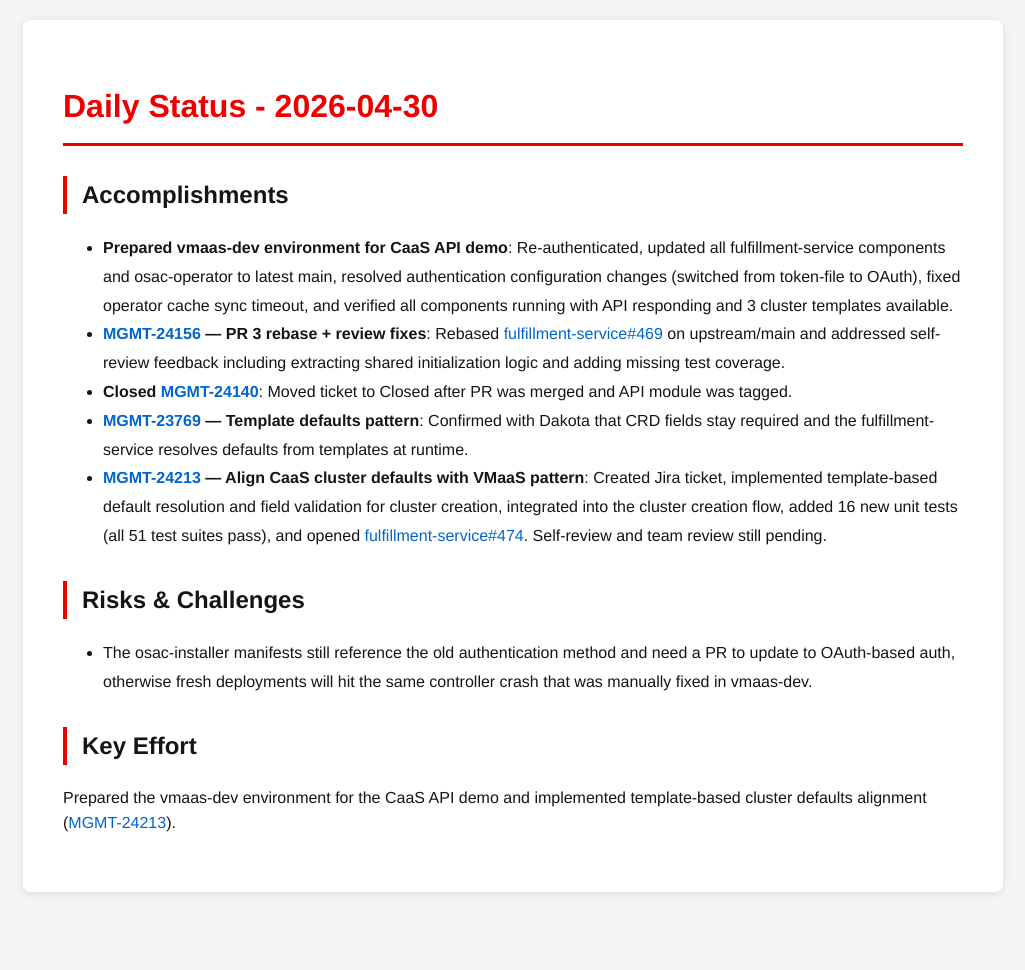
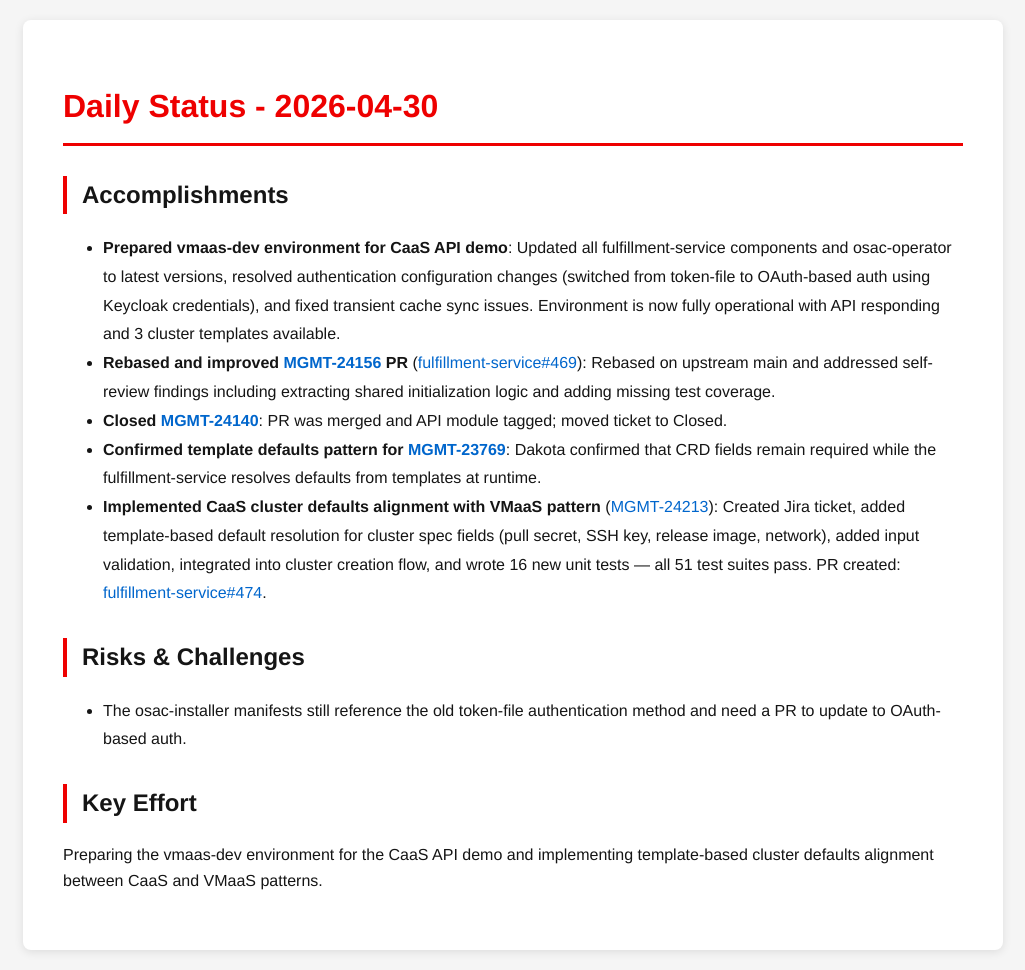
Before and after one commit to tzvatot/daily-status, a Jekyll site: the page built from 2026-04-30.md, in a window 1280 px wide. Shown: the whole page, without its empty margins (127-1152 px from the left). Built offline with Jekyll 4.4.1, drawn with Linux system fonts in a browser that asks for light colours; before the commit the page ends 912 px from its top, so only the background shows below that.

Commit message:
Daily status update - 2026-04-30

```diff
--- a/2026-04-30.md
+++ b/2026-04-30.md
@@ -7,14 +7,14 @@
 # Daily Status - 2026-04-30
 
 ## Accomplishments
-- **Prepared vmaas-dev environment for CaaS API demo**: Re-authenticated, updated all fulfillment-service components and osac-operator to latest main, resolved authentication configuration changes (switched from token-file to OAuth), fixed operator cache sync timeout, and verified all components running with API responding and 3 cluster templates available.
-- **[MGMT-24156](https://issues.redhat.com/browse/MGMT-24156) — PR 3 rebase + review fixes**: Rebased [fulfillment-service#469](https://github.com/osac-project/fulfillment-service/pull/469) on upstream/main and addressed self-review feedback including extracting shared initialization logic and adding missing test coverage.
-- **Closed [MGMT-24140](https://issues.redhat.com/browse/MGMT-24140)**: Moved ticket to Closed after PR was merged and API module was tagged.
-- **[MGMT-23769](https://issues.redhat.com/browse/MGMT-23769) — Template defaults pattern**: Confirmed with Dakota that CRD fields stay required and the fulfillment-service resolves defaults from templates at runtime.
-- **[MGMT-24213](https://issues.redhat.com/browse/MGMT-24213) — Align CaaS cluster defaults with VMaaS pattern**: Created Jira ticket, implemented template-based default resolution and field validation for cluster creation, integrated into the cluster creation flow, added 16 new unit tests (all 51 test suites pass), and opened [fulfillment-service#474](https://github.com/osac-project/fulfillment-service/pull/474). Self-review and team review still pending.
+- **Prepared vmaas-dev environment for CaaS API demo**: Updated all fulfillment-service components and osac-operator to latest versions, resolved authentication configuration changes (switched from token-file to OAuth-based auth using Keycloak credentials), and fixed transient cache sync issues. Environment is now fully operational with API responding and 3 cluster templates available.
+- **Rebased and improved [MGMT-24156](https://issues.redhat.com/browse/MGMT-24156) PR** ([fulfillment-service#469](https://github.com/osac-project/fulfillment-service/pull/469)): Rebased on upstream main and addressed self-review findings including extracting shared initialization logic and adding missing test coverage.
+- **Closed [MGMT-24140](https://issues.redhat.com/browse/MGMT-24140)**: PR was merged and API module tagged; moved ticket to Closed.
+- **Confirmed template defaults pattern for [MGMT-23769](https://issues.redhat.com/browse/MGMT-23769)**: Dakota confirmed that CRD fields remain required while the fulfillment-service resolves defaults from templates at runtime.
+- **Implemented CaaS cluster defaults alignment with VMaaS pattern** ([MGMT-24213](https://issues.redhat.com/browse/MGMT-24213)): Created Jira ticket, added template-based default resolution for cluster spec fields (pull secret, SSH key, release image, network), added input validation, integrated into cluster creation flow, and wrote 16 new unit tests — all 51 test suites pass. PR created: [fulfillment-service#474](https://github.com/osac-project/fulfillment-service/pull/474).
 
 ## Risks & Challenges
-- The osac-installer manifests still reference the old authentication method and need a PR to update to OAuth-based auth, otherwise fresh deployments will hit the same controller crash that was manually fixed in vmaas-dev.
+- The osac-installer manifests still reference the old token-file authentication method and need a PR to update to OAuth-based auth.
 
 ## Key Effort
-Prepared the vmaas-dev environment for the CaaS API demo and implemented template-based cluster defaults alignment ([MGMT-24213](https://issues.redhat.com/browse/MGMT-24213)).
+Preparing the vmaas-dev environment for the CaaS API demo and implementing template-based cluster defaults alignment between CaaS and VMaaS patterns.
```
